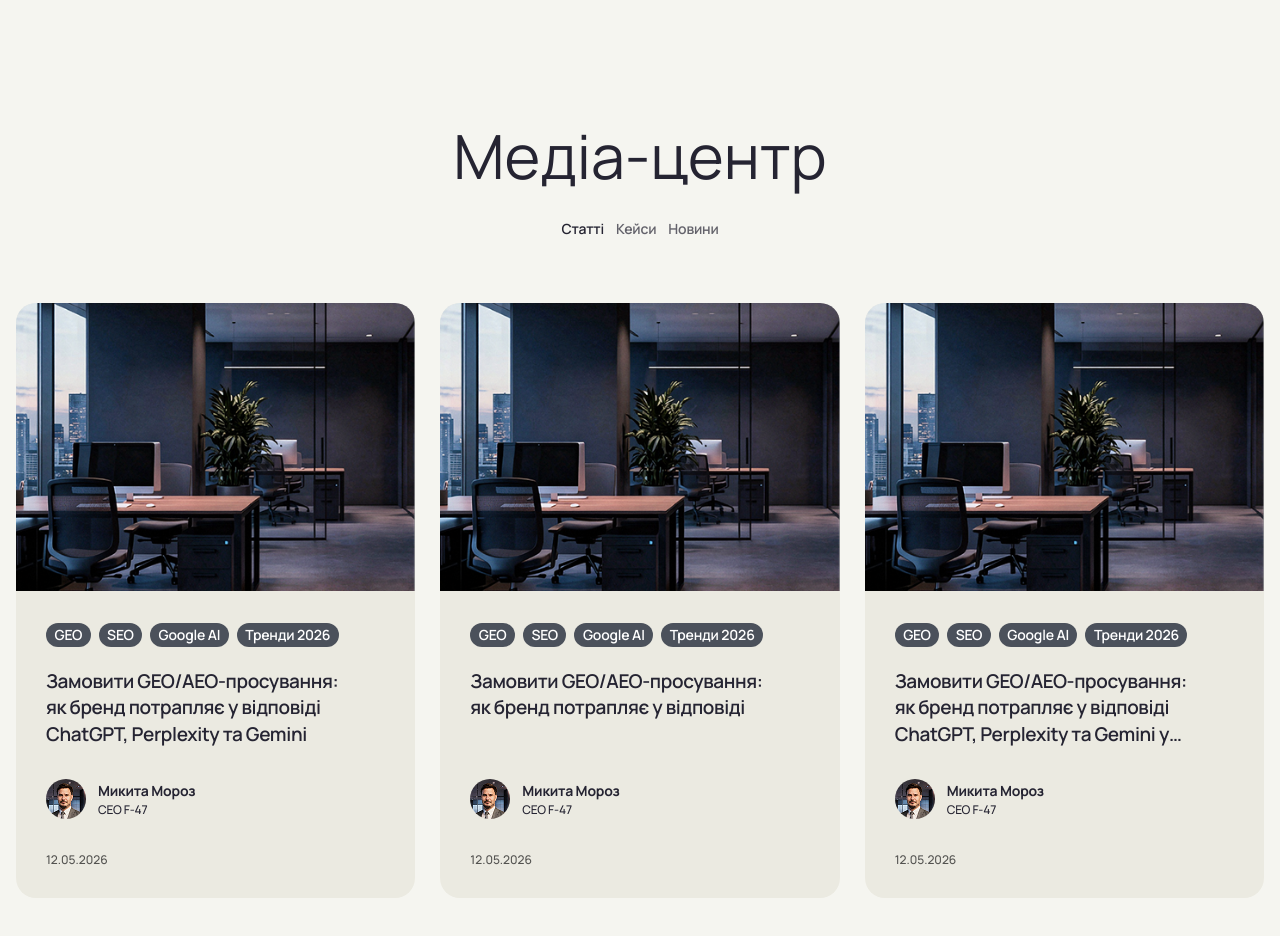
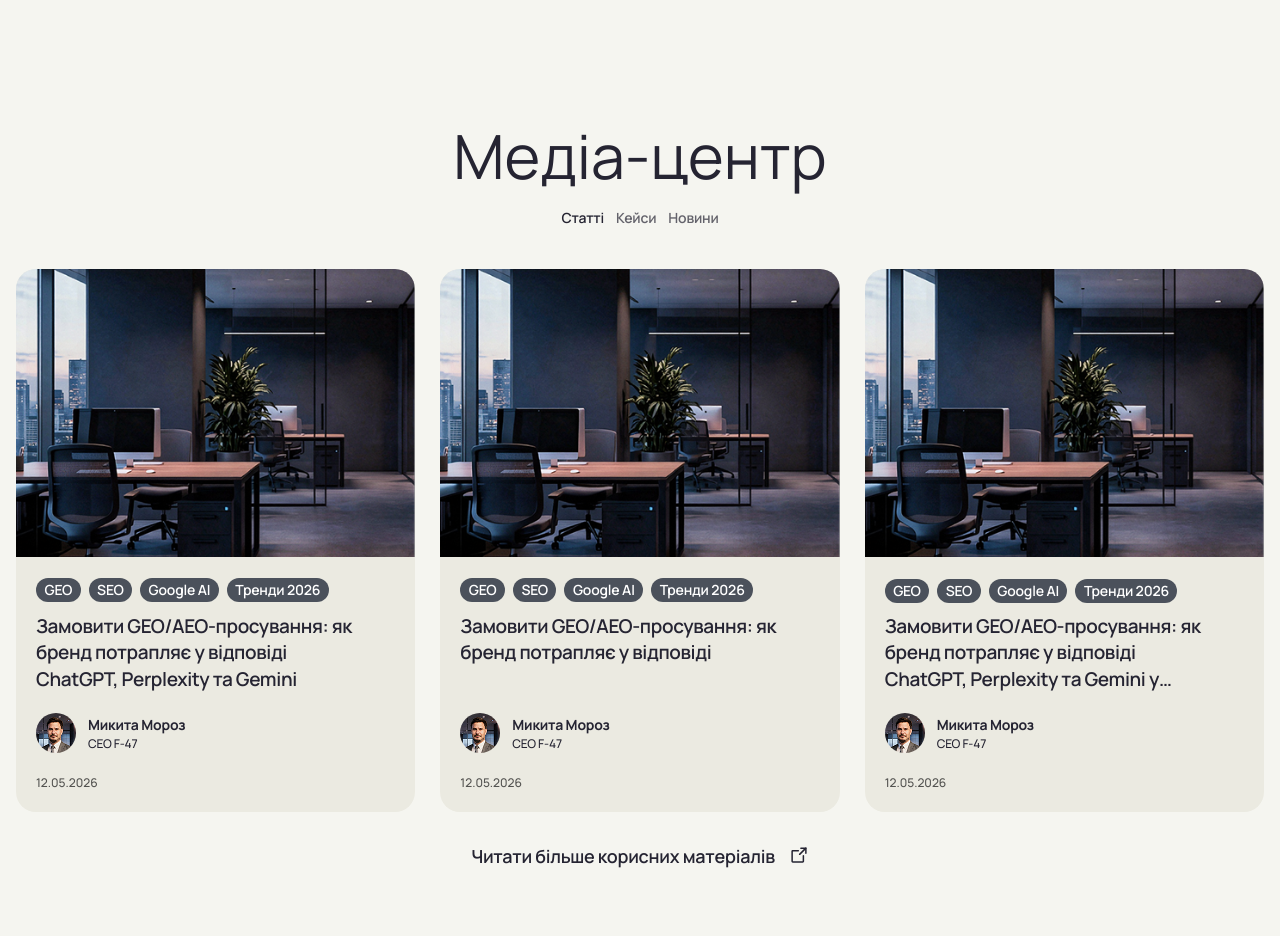
Before and after one commit to SerhSolncev/f47, a website: page home.html in a window 1280 px wide. Shown: the part 5446-6382 px from the top of the page. Drawn offline with Linux system fonts and the light colour scheme.

Commit message:
continue

```diff
--- a/home.html
+++ b/home.html
@@ -901,8 +901,7 @@
 	<section class="section section--media-center" aria-labelledby="media-title">
 	<div class="container">
 		<div class="media-center" data-tabs>
-			<!-- js-show-on-scroll -->
-			<div class="media-center__top text-center"
+			<div class="media-center__top text-center js-show-on-scroll"
 				data-direction="bottom"
 				data-y="50"
 				data-off-animate="1280"
@@ -915,7 +914,13 @@
 					<button class="link link--type-1 link--gray lt-14" role="tab" aria-selected="false" data-tab="tab3">Новини</button>
 				</div>
 			</div>
-			<div class="media-center__body" role="tabpanel" data-contents>
+			<div class="media-center__body js-show-on-scroll" role="tabpanel"
+				data-contents
+				data-direction="bottom"
+				data-y="50"
+				data-off-animate="1280"
+				data-duration="0.5"
+			>
 				<!-- tab1 -->
 				<div class="media-center__item is-active is-visible" data-content="tab1">
 					<div class="media-center__list">
@@ -1166,6 +1171,24 @@
 					</div>
 				</div>
 			</div>
+			<div class="flex-center js-show-on-scroll"
+				data-start="top bottom"
+				data-direction="bottom"
+				data-y="50"
+				data-off-animate="1280"
+				data-duration="0.5"
+			>
+				<a href="#!" class="link link--type-3 link--dark lt-14">
+					<span>Читати більше корисних матеріалів</span>
+					<span class="link__icon">
+						<svg width="20" height="20" viewBox="0 0 20 20" xmlns="http://www.w3.org/2000/svg">
+							<path d="M16.3447 2.59467C16.6376 2.30178 17.1123 2.30178 17.4052 2.59467C17.6981 2.88756 17.6981 3.36232 17.4052 3.65522L11.1552 9.90522C10.8623 10.1981 10.3876 10.1981 10.0947 9.90522C9.80178 9.61232 9.80178 9.13756 10.0947 8.84467L16.3447 2.59467Z"></path>
+							<path d="M16.125 8.125L16.124 3.875H11.875C11.4608 3.87494 11.125 3.53916 11.125 3.125C11.1251 2.71083 11.4608 2.375 11.875 2.375L16.874 2.37598C17.2881 2.37604 17.624 2.71185 17.624 3.12598L17.625 8.125C17.625 8.53916 17.2892 8.87494 16.875 8.875C16.4608 8.875 16.1251 8.53917 16.125 8.125Z"></path>
+							<path d="M15.125 16.25C15.125 16.6147 14.9805 16.9648 14.7227 17.2227C14.4648 17.4805 14.1147 17.625 13.75 17.625H3.75C3.38533 17.625 3.03521 17.4805 2.77734 17.2227C2.51948 16.9648 2.375 16.6147 2.375 16.25V6.25C2.375 5.88533 2.51948 5.53521 2.77734 5.27734L2.87891 5.18652C3.12356 4.98611 3.43097 4.875 3.75 4.875H9.375C9.78921 4.875 10.125 5.21079 10.125 5.625C10.125 6.03921 9.78921 6.375 9.375 6.375H3.875V16.125H13.625V10.625C13.625 10.2108 13.9608 9.875 14.375 9.875C14.7892 9.875 15.125 10.2108 15.125 10.625V16.25Z"></path>
+						</svg>
+					</span>
+				</a>
+			</div>
 		</div>
 	</div>
 </section>
--- a/scss/blocks/media-center.scss
+++ b/scss/blocks/media-center.scss
@@ -3,11 +3,15 @@
 
 .media-center {
 
+	&__body {
+		margin: 0 0 clamp(#{get-rem(24)}, #{get-vw(50)}, #{get-rem(50)});
+	}
+
 	&__top {
 		display: flex;
 		flex-direction: column;
-		gap: get-rem(33);
-		margin: 0 0 get-rem(68);
+		gap: clamp(#{get-rem(22)}, #{get-vw(33)}, #{get-rem(33)});
+		margin: 0 0 clamp(#{get-rem(32)}, #{get-vw(68)}, #{get-rem(68)});
 	}
 
 	&__nav {
@@ -17,9 +21,24 @@
 	}
 
 	&__list {
+		width: calc(100% + #{get-rem(32)});
+		margin: 0 0 0 get-rem(-16);
+		padding: 0 get-rem(16) get-rem(8) get-rem(16);
 		display: grid;
 		grid-template-columns: repeat(3, 1fr);
-		gap: get-rem(25);
+		gap: get-rem(16);
+		overflow: auto;
+
+		@media(min-width: 992px) {
+			width: 100%;
+			margin: 0;
+			padding: 0;
+			gap: get-rem(25);
+		}
+
+		.blog-item {
+			min-width: get-rem(292);
+		}
 	}
 
 	&__item {
@@ -47,24 +66,28 @@
 	flex-shrink: 0;
 
 	&--gray {
-		font: 600 #{get-rem(14)}/1 $mainFontBold;
+		font: 600 #{get-rem(12)}/1 $mainFontBold;
 		letter-spacing: -0.014em;
 		color: var(--color-white);
 		background-color: rgba(#242b3a, 0.8);
+
+		@media(min-width: 1200px) {
+		    font-size: get-rem(14);
+		}
 	}
 }
 
 .blog-item {
 	display: flex;
 	flex-direction: column;
-	gap: get-rem(32);
-	padding: 0 0 get-rem(32);
+	gap: clamp(#{get-rem(16)}, #{get-vw(32)}, #{get-rem(32)});
+	padding: 0 0 clamp(#{get-rem(22)}, #{get-vw(32)}, #{get-rem(32)});
 	background-color: var(--color-light);
 	border-radius: get-rem(20);
 	overflow: hidden;
 
 	> *:not(.blog-item__pic) {
-		padding: 0 get-rem(30);
+		padding: 0 clamp(#{get-rem(14)}, #{get-vw(30)}, #{get-rem(30)});
 	}
 
 	.link {
@@ -96,8 +119,14 @@
 	&__tags {
 		display: flex;
 		align-items: center;
-		gap: get-rem(8);
-		margin: 0 0 get-rem(-12);
+		flex-wrap: wrap;
+		gap: get-rem(6);
+		margin: 0 0 get-rem(-6);
+
+		@media(min-width: 992px) {
+			gap: get-rem(8);
+			margin: 0 0 get-rem(-12);
+		}
 	}
 
 	.name-block {
--- a/scss/main.scss
+++ b/scss/main.scss
@@ -93,6 +93,12 @@
 	font-style: italic;
 }
 
+.flex-center {
+	display: flex;
+	justify-content: center;
+	align-items: center;
+}
+
 @font-face {
 	font-family: 'Gilroy';
 	src: url('../fonts/Gilroy-Medium.woff2') format('woff2'),
--- a/scss/ui/links.scss
+++ b/scss/ui/links.scss
@@ -30,8 +30,12 @@
 	}
 
 	&--type-3 {
-		font: 600 #{get-rem(16)}/1 $mainFontBold;
+		font: 600 #{get-rem(14)}/1 $mainFontBold;
 		gap: get-rem(14);
+
+		@media(min-width: 360px) {
+		    font-size: get-rem(16);
+		}
 
 		@media(min-width: 1200px) {
 		    font-size: get-rem(18);
```
Also changed, not shown: src/html/components/blocks/media-center.html (+26 -3 lines), css/main.css.
